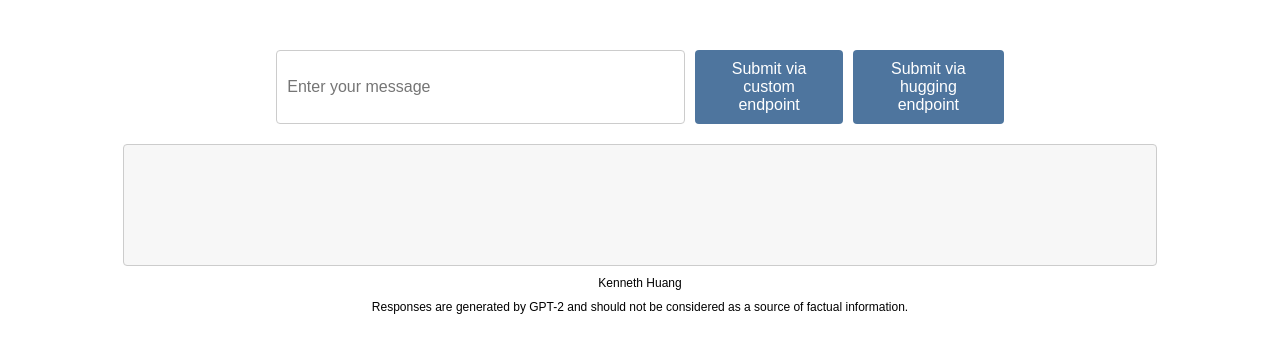
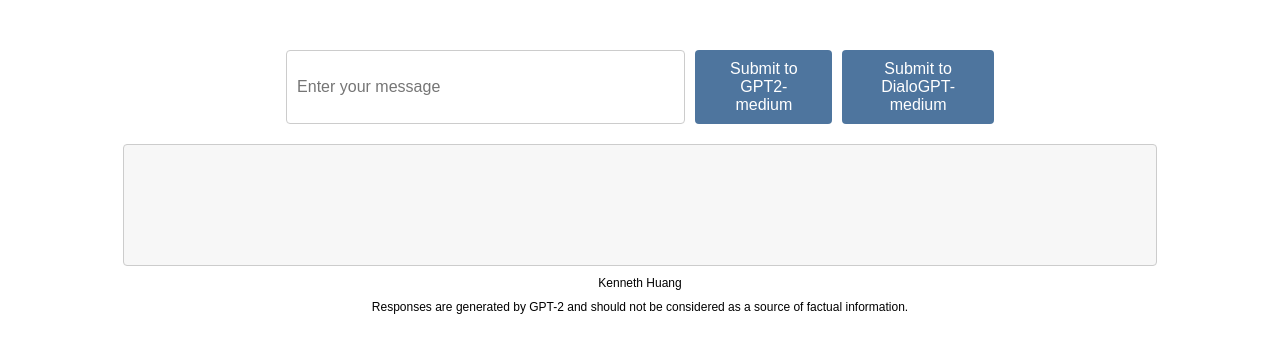
Before and after one commit to kennneth1/hugging-llm-flask-app, a Flask app: page / in a window 1280 px wide. Shown: the top 353 px of the page. Run offline with Flask 2, Linux system fonts and the light colour scheme.

Commit message:
update submit button naming

```diff
--- a/app/templates/index.html
+++ b/app/templates/index.html
@@ -63,8 +63,8 @@
   <div id="container">
     <form id="myForm">
       <input type="text" name="message" placeholder="Enter your message">
-      <button type="submit" id="submitButton">Submit via custom endpoint</button>
-      <button type="submit" id="otherButton">Submit via hugging endpoint</button>
+      <button type="submit" id="submitButton">Submit to GPT2-medium</button>
+      <button type="submit" id="otherButton">Submit to DialoGPT-medium</button>
     </form>
 
     <div id="responseBox"></div>
```
